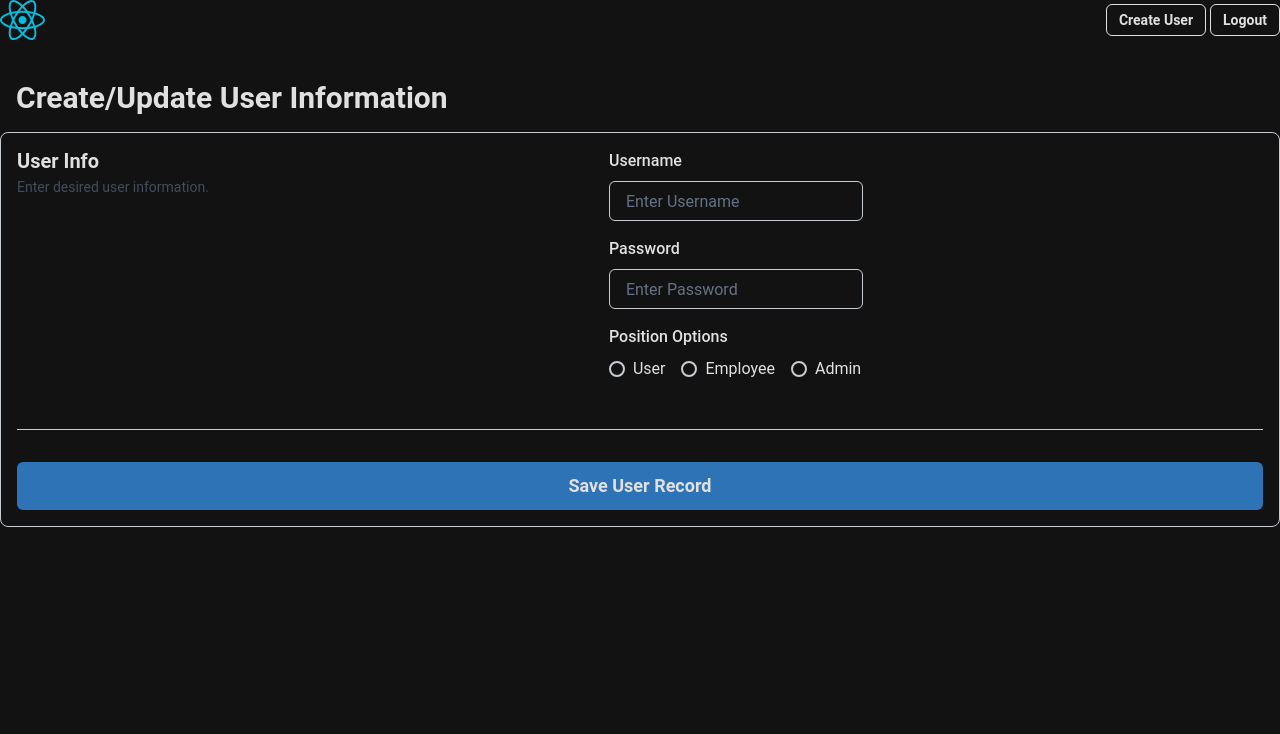
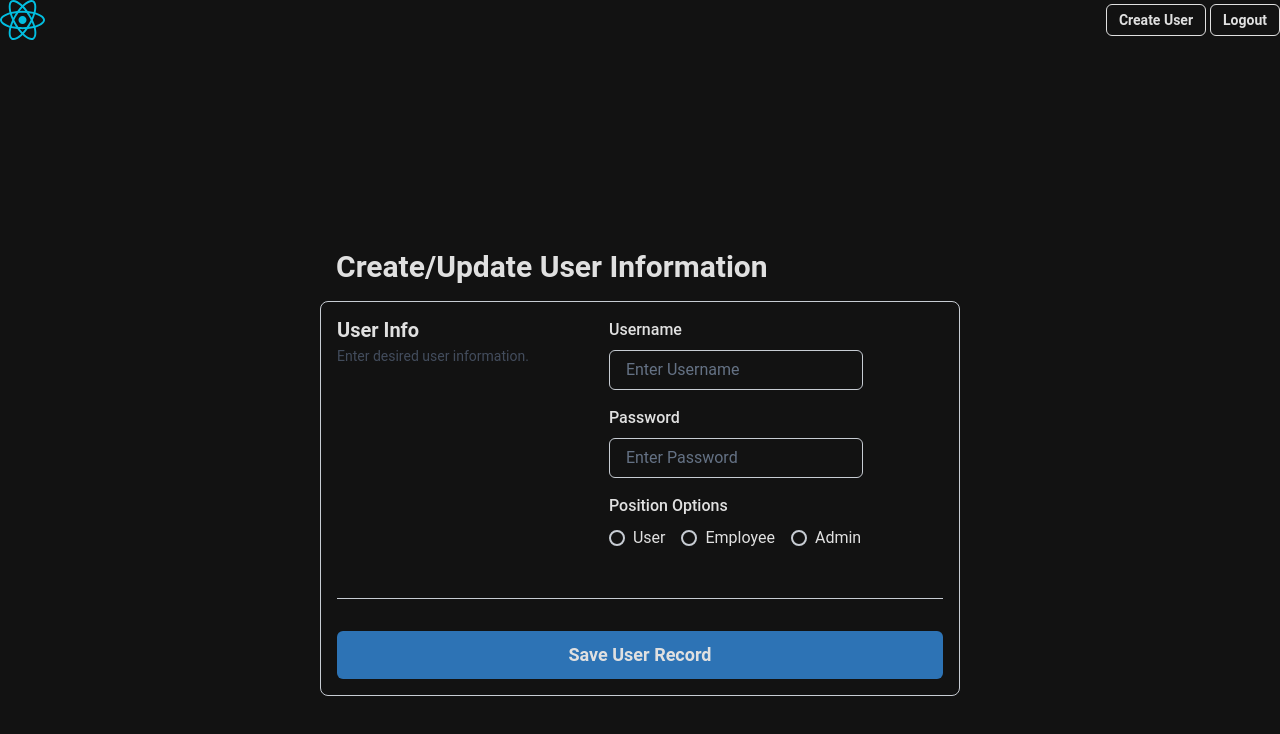
Before and after one commit to DVona/CEN3031G28, a React (Vite) app in the folder client/: page /create in a window 1280 px wide. Shown: the top 734 px of the page. Built offline with nearby package versions, Linux system fonts and the light colour scheme.

Commit message:
Centered Display on Webpage

```diff
--- a/client/src/components/Record/Record.jsx
+++ b/client/src/components/Record/Record.jsx
@@ -1,6 +1,6 @@
 import { useState, useEffect } from "react";
 import { useParams, useNavigate } from "react-router-dom";
-import { Box, Heading } from "@chakra-ui/react";
+import { Box, Heading, Flex } from "@chakra-ui/react";
 import RecordForm from "./Form/RecordForm";
 import { API_URL } from "../../config";
 
@@ -77,11 +77,13 @@ export default function Record() {
   }
 
   return (
-    <Box>
-      <Heading as="h3" size="lg" p={4}>
-        Create/Update User Information
-      </Heading>
-      <RecordForm form={form} updateForm={updateForm} onSubmit={onSubmit} />
-    </Box>
+    <Flex height="100vh" alignItems="center" justifyContent="center">
+      <Box width="50%">
+        <Heading as="h3" size="lg" p={4}>
+          Create/Update User Information
+        </Heading>
+        <RecordForm form={form} updateForm={updateForm} onSubmit={onSubmit} />
+      </Box>
+    </Flex>
   );
 }
```
